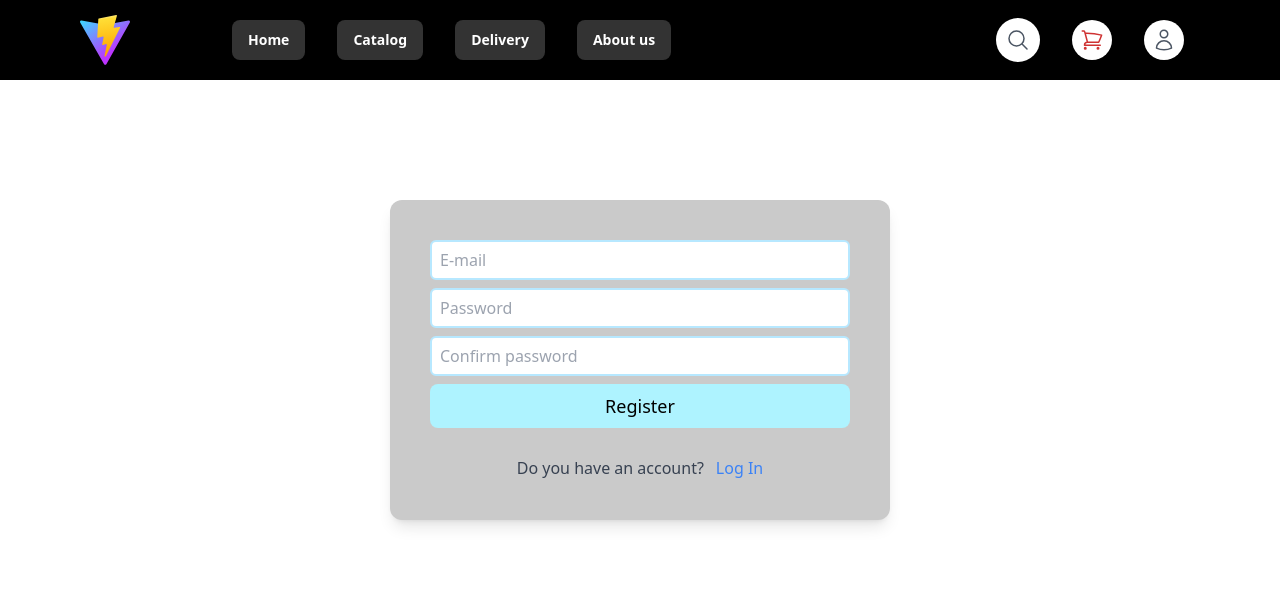
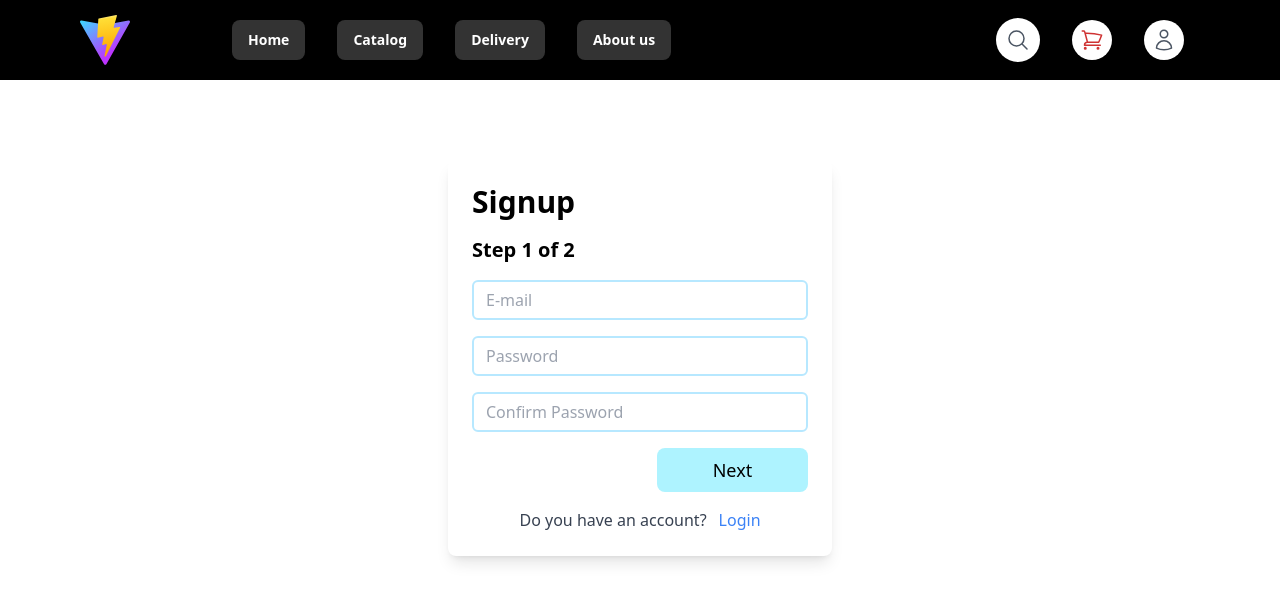
Before and after one commit to starshynova/eshop, a React (Vite) app in the folder client/: page /register in a window 1280 px wide. Shown: the top 602 px of the page. Built offline with nearby package versions, Linux system fonts and the light colour scheme.

Commit message:
clietn-login and register page without handle

```diff
--- /dev/null
+++ b/client/src/components/Input.tsx
@@ -0,0 +1,24 @@
+import React from 'react';
+
+interface InputProps extends React.InputHTMLAttributes<HTMLInputElement> {
+  error?: boolean;
+}
+
+const Input: React.FC<InputProps> = ({
+  error = false,
+  className = '',
+  ...props
+}) => {
+  return (
+    <input
+      className={
+        `w-full h-10 text-base border-2 bg-white rounded-md px-2 mb-5 ` +
+        (error ? 'border-red-500' : 'border-[#b7e8ff]') +
+        ` ${className}`
+      }
+      {...props}
+    />
+  );
+};
+
+export default Input;
--- a/client/src/pages/LoginPage.tsx
+++ b/client/src/pages/LoginPage.tsx
@@ -1,11 +1,12 @@
 import React, { useState } from 'react'
-import { Input, Dialog, DialogPanel } from '@headlessui/react';
+import { Dialog, DialogPanel } from '@headlessui/react';
 import Header from '../components/Header';
 import { SearchQueryProvider } from '../context/SearchQueryContext';
 import Button from '../components/Button';
 import API_BASE_URL from '../config';
 import MainPage from './MainPage';
 import { useNavigate } from 'react-router-dom';
+import Input from '../components/Input';
 
 const LoginPage = () => {
     const [email, setEmail] = useState('');
@@ -35,9 +36,6 @@ const LoginPage = () => {
                 console.log("Login successful:", data);
                 sessionStorage.setItem('token', data.token);
                 setIsOpen(true);
-                // setTimeout(() => {
-                //     MainPage;
-                // }, 4000);
             }
         } catch (err) {
             console.error("Error during login:", err);
@@ -49,36 +47,32 @@ const LoginPage = () => {
         <>
         <SearchQueryProvider>
         <Header />
-
-        <div className="flex flex-col w-[40%] max-w-[500px] mx-auto mt-[120px] p-[40px]  bg-[#cacaca] rounded-xl shadow-lg justify-center items-center">
+        <div className="w-full h-full absolutetop-[80px]">
+        <div className="w-[30%] max-w-md mx-auto mt-20 p-6 bg-white rounded-lg shadow-lg justify-center items-center">
+        <div className="space-y-4">
+            <h2 className="text-3xl font-semibold">Login</h2>
             <Input
                 type="text"
 
                 placeholder="E-mail"
                 value={email}
                 onChange={e => setEmail(e.currentTarget.value)}
-                className={`
-                  w-full h-10 text-base border-2 bg-white rounded-md px-2 mb-5
-                  ${error ? 'border-red-500' : 'border-[#b7e8ff]'}
-                `} />
+                />
             <Input
                 type="password"
                 placeholder="Password"
                 value={password}
                 onChange={e => setPassword(e.currentTarget.value)}
-                className={`
-                  w-full h-10 text-base border-2 bg-white rounded-md px-2 mb-5
-                  ${error ? 'border-red-500' : 'border-[#b7e8ff]'}
-                `} />
+                />
                 {error && (
                     <p className="self-start text-red-600 text-sm mb-5">
                         {error}
                     </p>
                 )}
             <Button className="w-full" onClick={handleLogin} children="Log In" />
-            <div className="flex flex-row gap-3 mt-7">
+            <div className="flex flex-row gap-3 mt-7 w-full justify-center">
                 <p className="text-base text-gray-700">Don't have an account?</p>
-                <a href="/register" className="text-base text-blue-500 hover:underline">Register</a>
+                <a href="/register" className="text-base text-blue-500 hover:underline">Signup</a>
             </div>
         </div>
             <Dialog
@@ -107,6 +101,8 @@ const LoginPage = () => {
                     </DialogPanel>
                   </div>
                 </Dialog>
+                </div>
+                </div>
         </SearchQueryProvider>
         </>
     )
--- a/client/src/pages/RegisterPage.tsx
+++ b/client/src/pages/RegisterPage.tsx
@@ -1,67 +1,175 @@
-import React, { useState, useEffect } from 'react'
-import { Input } from '@headlessui/react';
+
+import React, { useState } from 'react';
+import Button from '../components/Button';
+import Input from '../components/Input';
 import Header from '../components/Header';
 import { SearchQueryProvider } from '../context/SearchQueryContext';
-import Button from '../components/Button';
 
-const RegisterPage = () => {
-    const [email, setEmail] = useState('');
-    const [password, setPassword] = useState('');
-    const [confirmPassword, setConfirmPassword] = useState('');
-    const [error, setError] = useState<string | null>(null)
+interface Step1Data {
+  email: string;
+  password: string;
+  confirmPassword: string;
+}
 
-    useEffect(() => {
-    if (confirmPassword.length > 0) {
-      setError(password === confirmPassword ? null : 'Passwords do not match');
+interface Step2Data {
+  firstName: string;
+  lastName: string;
+  address: string;
+  postcode: string;
+  city: string;
 }
-  }, [password, confirmPassword]);
+
+enum Step {
+  Credentials = 1,
+  Profile,
+}
+
+const RegisterPage: React.FC = () => {
+  const [step, setStep] = useState<Step>(Step.Credentials);
+  const [step1, setStep1] = useState<Step1Data>({
+    email: '',
+    password: '',
+    confirmPassword: '',
+  });
+  const [step2, setStep2] = useState<Step2Data>({
+    firstName: '',
+    lastName: '',
+    address: '',
+    postcode: '',
+    city: '',
+  });
+  const [error, setError] = useState<string | null>(null);
+
+  const validateStep1 = () => {
+    const { email, password, confirmPassword } = step1;
+    if (!email || !password || !confirmPassword) {
+      setError('All fields are required.');
+      return false;
+    }
+    const emailRegex = /^[^@\s]+@[^@\s]+\.[^@\s]+$/;
+    if (!emailRegex.test(email)) {
+      setError('Invalid email address.');
+      return false;
+    }
+    if (password !== confirmPassword) {
+      setError('Passwords do not match.');
+      return false;
+    }
+    setError(null);
+    return true;
+  };
+
+  const handleNext = () => {
+    if (validateStep1()) setStep(Step.Profile);
+  };
+
+  const handleRegister = () => {
+    // final submission
+    console.log('Registering user with data:', {
+      ...step1,
+      ...step2,
+    });
+  };
 
   return (
     <>
     <SearchQueryProvider>
     <Header />
-        <div className="flex flex-col w-[40%] max-w-[500px] mx-auto mt-[120px] p-[40px]  bg-[#cacaca] rounded-xl shadow-lg justify-center items-center">
+
+    <div className="w-[30%] max-w-md mx-auto mt-20 p-6 bg-white rounded-lg shadow-lg justify-center items-center">
+      {step === Step.Credentials && (
+        <div className="space-y-4">
+        <h2 className="text-3xl font-semibold">Signup</h2>
+          <h3 className="text-xl font-semibold">Step 1 of 2</h3>
           <Input
-                type="text"
+            type="email"
             placeholder="E-mail"
-                value={email}
-                onChange={e => setEmail(e.currentTarget.value)}
-                className={`
-                  w-full h-10 text-base border-2 bg-white rounded-md px-2 mb-2
-                  ${error ? 'border-red-500' : 'border-[#b7e8ff]'}
-                `} />
+            value={step1.email}
+            onChange={e => setStep1({ ...step1, email: e.currentTarget.value })}
+            className="w-full px-3 py-2 border rounded"
+          />
           <Input
             type="password"
             placeholder="Password"
-                value={password}
-                onChange={e => setPassword(e.currentTarget.value)}
-                className={`
-                  w-full h-10 text-base border-2 bg-white rounded-md px-2 mb-2
-                  ${error ? 'border-red-500' : 'border-[#b7e8ff]'}
-                `} />
+            value={step1.password}
+            onChange={e => setStep1({ ...step1, password: e.currentTarget.value })}
+            className="w-full px-3 py-2 border rounded"
+          />
           <Input
             type="password"
-                placeholder="Confirm password"
-                value={confirmPassword}
-                onChange={e => setConfirmPassword(e.currentTarget.value)}
-                className={`
-                  w-full h-10 text-base border-2 bg-white rounded-md px-2 mb-2
-                  ${error ? 'border-red-500' : 'border-[#b7e8ff]'}
-                `} />
-                {error && (
-                    <p className="self-start text-red-600 text-sm mb-2">
-                        {error}
-                    </p>
+            placeholder="Confirm Password"
+            value={step1.confirmPassword}
+            onChange={e => setStep1({ ...step1, confirmPassword: e.currentTarget.value })}
+            className="w-full px-3 py-2 border rounded"
+          />
+          {error && <p className="text-red-600">{error}</p>}
+          <div className="flex w-full justify-end">
+          <Button className="justify-end w-[45%]" onClick={handleNext}>
+            Next
+          </Button>
+
+          </div>
+          <div className="flex flex-row gap-3 mt-7 w-full justify-center">
+                <p className="text-base text-gray-700">Do you have an account?</p>
+                <a href="/login" className="text-base text-blue-500 hover:underline">Login</a>
+            </div>
+        </div>
       )}
-            <Button className="w-full" onClick={() => console.log("Register clicked")} children="Register" />
-            <div className="flex flex-row gap-3 mt-7">
+
+      {step === Step.Profile && (
+        <div className="space-y-4">
+          <h2 className="text-2xl font-semibold">Step 2 of 2</h2>
+          <Input
+            type="text"
+            placeholder="First Name"
+            value={step2.firstName}
+            onChange={e => setStep2({ ...step2, firstName: e.currentTarget.value })}
+            className="w-full px-3 py-2 border rounded"
+          />
+          <Input
+            type="text"
+            placeholder="Last Name"
+            value={step2.lastName}
+            onChange={e => setStep2({ ...step2, lastName: e.currentTarget.value })}
+            className="w-full px-3 py-2 border rounded"
+          />
+          <Input
+            type="text"
+            placeholder="Address"
+            value={step2.address}
+            onChange={e => setStep2({ ...step2, address: e.currentTarget.value })}
+            className="w-full px-3 py-2 border rounded"
+          />
+          <Input
+            type="text"
+            placeholder="Postcode"
+            value={step2.postcode}
+            onChange={e => setStep2({ ...step2, postcode: e.currentTarget.value })}
+            className="w-full px-3 py-2 border rounded"
+          />
+          <Input
+            type="text"
+            placeholder="City"
+            value={step2.city}
+            onChange={e => setStep2({ ...step2, city: e.currentTarget.value })}
+            className="w-full px-3 py-2 border rounded"
+          />
+          <div className="flex justify-between">
+            <Button className="w-[45%]" onClick={() => setStep(Step.Credentials)}>Back</Button>
+            <Button className="w-[45%]" onClick={handleRegister}>
+              Register
+            </Button>
+          </div>
+          <div className="flex flex-row gap-3 mt-7 w-full justify-center">
                 <p className="text-base text-gray-700">Do you have an account?</p>
-                <a href="/login" className="text-base text-blue-500 hover:underline">Log In</a>
+                <a href="/login" className="text-base text-blue-500 hover:underline">Login</a>
             </div>
+        </div>
+      )}
     </div>
     </SearchQueryProvider>
     </>
-    )
-}
+  );
+};
 
 export default RegisterPage;
```
Lines whose indentation alone changed are shown as unchanged.
